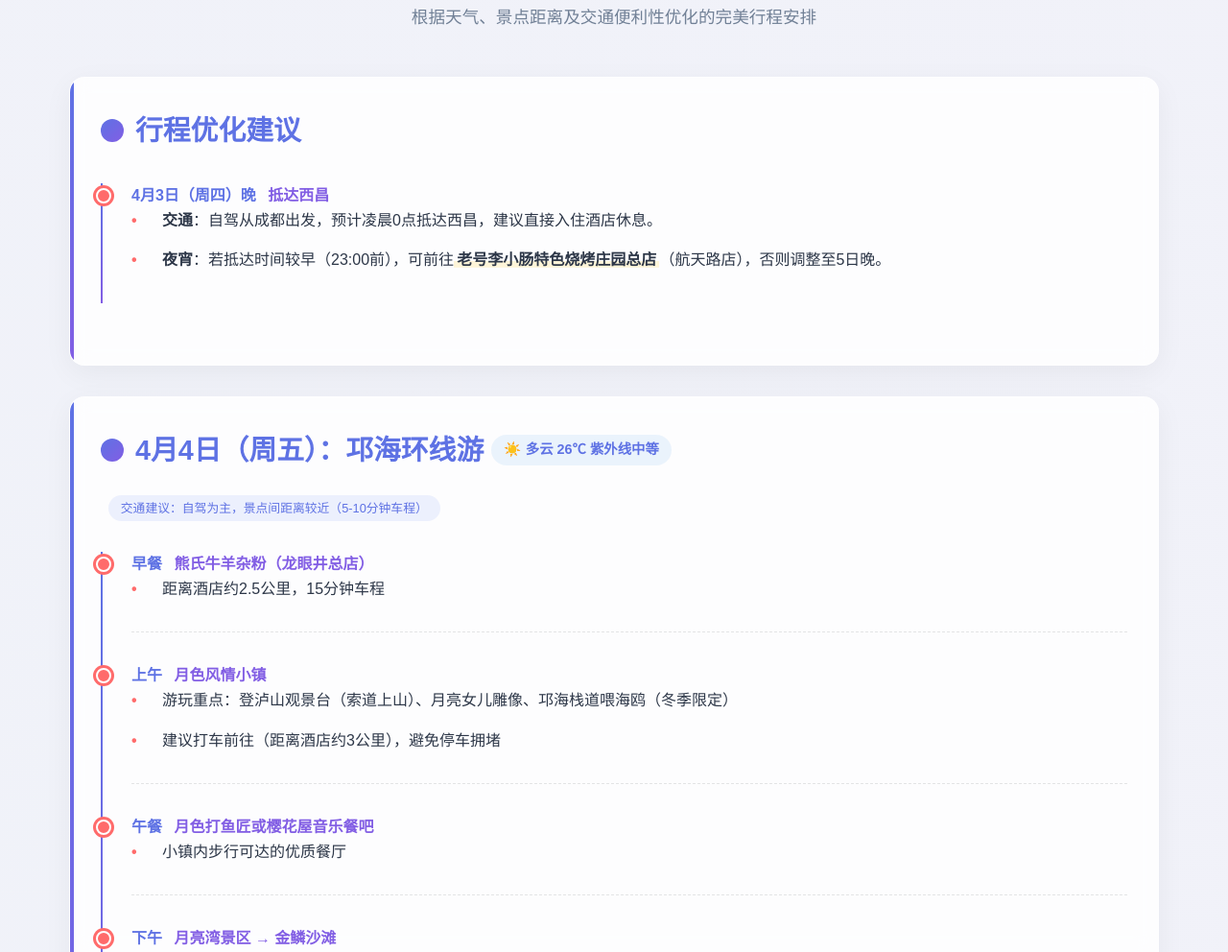
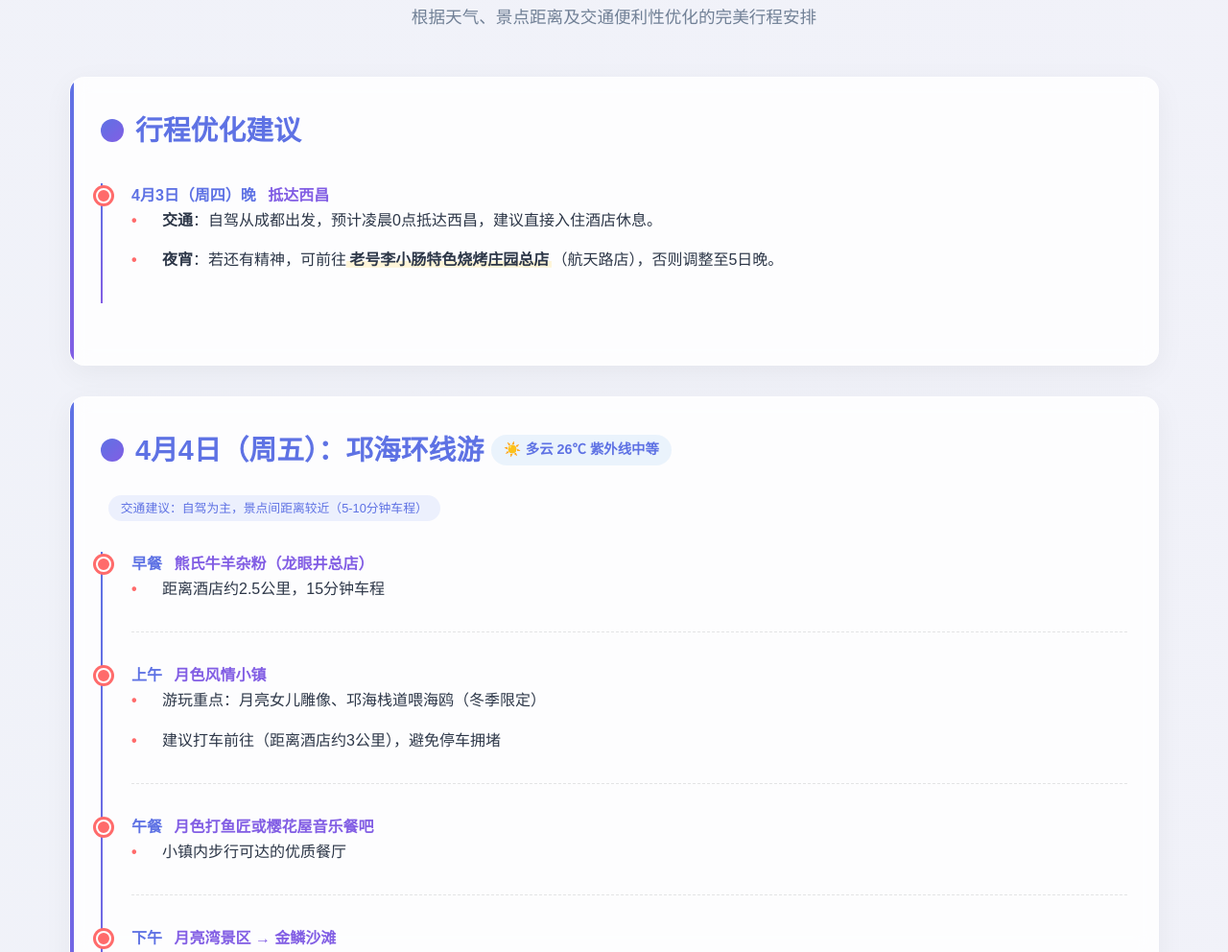
Before and after one commit to Island-Ray/Island-Ray.github.io, a plain HTML site: page index.html in a window 1280 px wide. Shown: the part 108-1100 px from the top of the page at 96% size. Drawn offline with Linux system fonts and the light colour scheme.

Commit message:
Update index.html

```diff
--- a/index.html
+++ b/index.html
@@ -292,7 +292,7 @@
                     <p><span class="time">4月3日（周四）晚</span> <span class="place">抵达西昌</span></p>
                     <ul>
                         <li><strong>交通</strong>：自驾从成都出发，预计凌晨0点抵达西昌，建议直接入住酒店休息。</li>
-                        <li><strong>夜宵</strong>：若抵达时间较早（23:00前），可前往<strong class="highlight">老号李小肠特色烧烤庄园总店</strong>（航天路店），否则调整至5日晚。</li>
+                        <li><strong>夜宵</strong>：若还有精神，可前往<strong class="highlight">老号李小肠特色烧烤庄园总店</strong>（航天路店），否则调整至5日晚。</li>
                     </ul>
                 </div>
             </div>
@@ -313,7 +313,7 @@
                 <div class="timeline-item">
                     <p><span class="time">上午</span> <span class="place">月色风情小镇</span></p>
                     <ul>
-                        <li>游玩重点：登泸山观景台（索道上山）、月亮女儿雕像、邛海栈道喂海鸥（冬季限定）</li>
+                        <li>游玩重点：月亮女儿雕像、邛海栈道喂海鸥（冬季限定）</li>
                         <li>建议打车前往（距离酒店约3公里），避免停车拥堵</li>
                     </ul>
                 </div>
```
